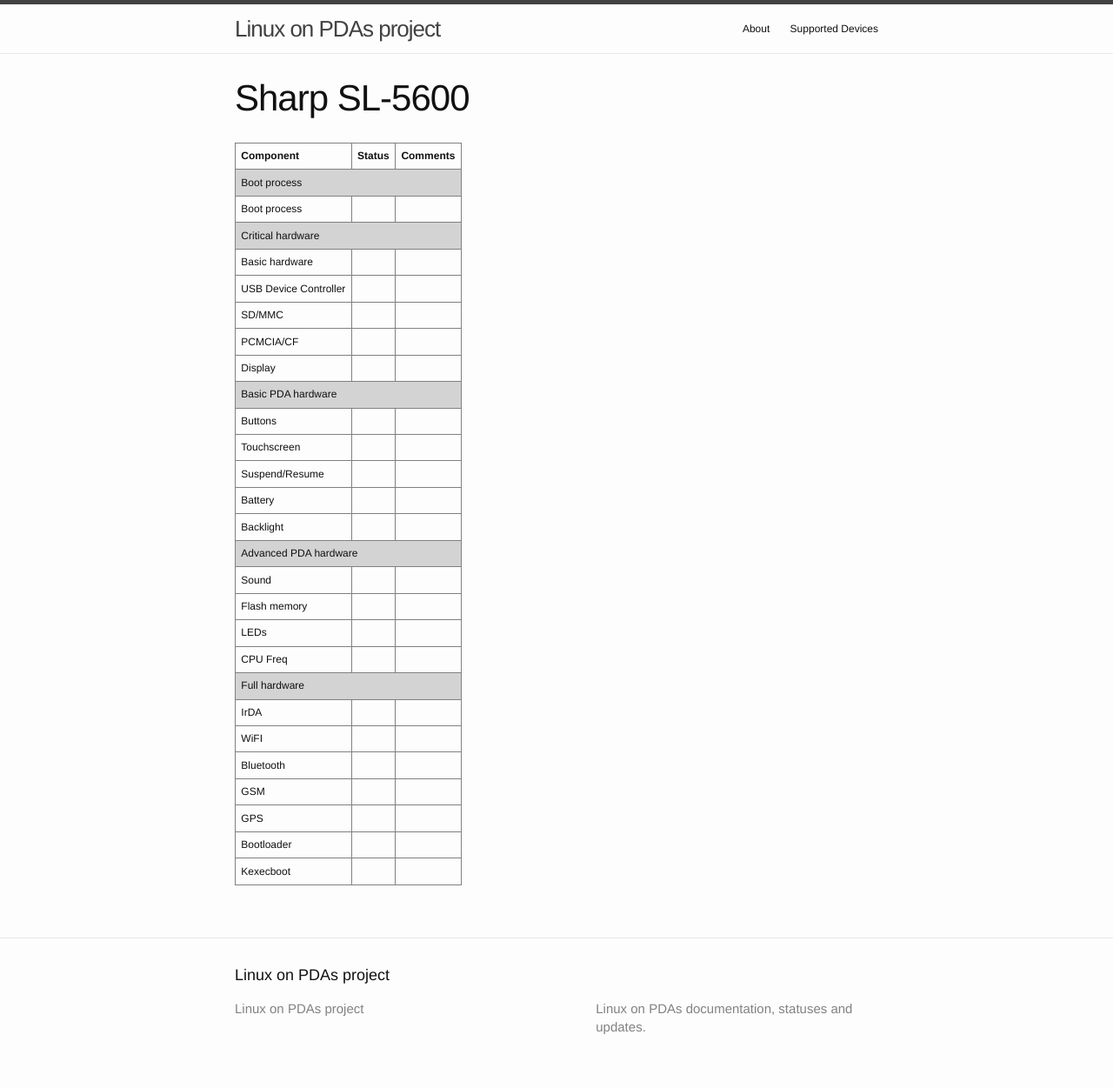
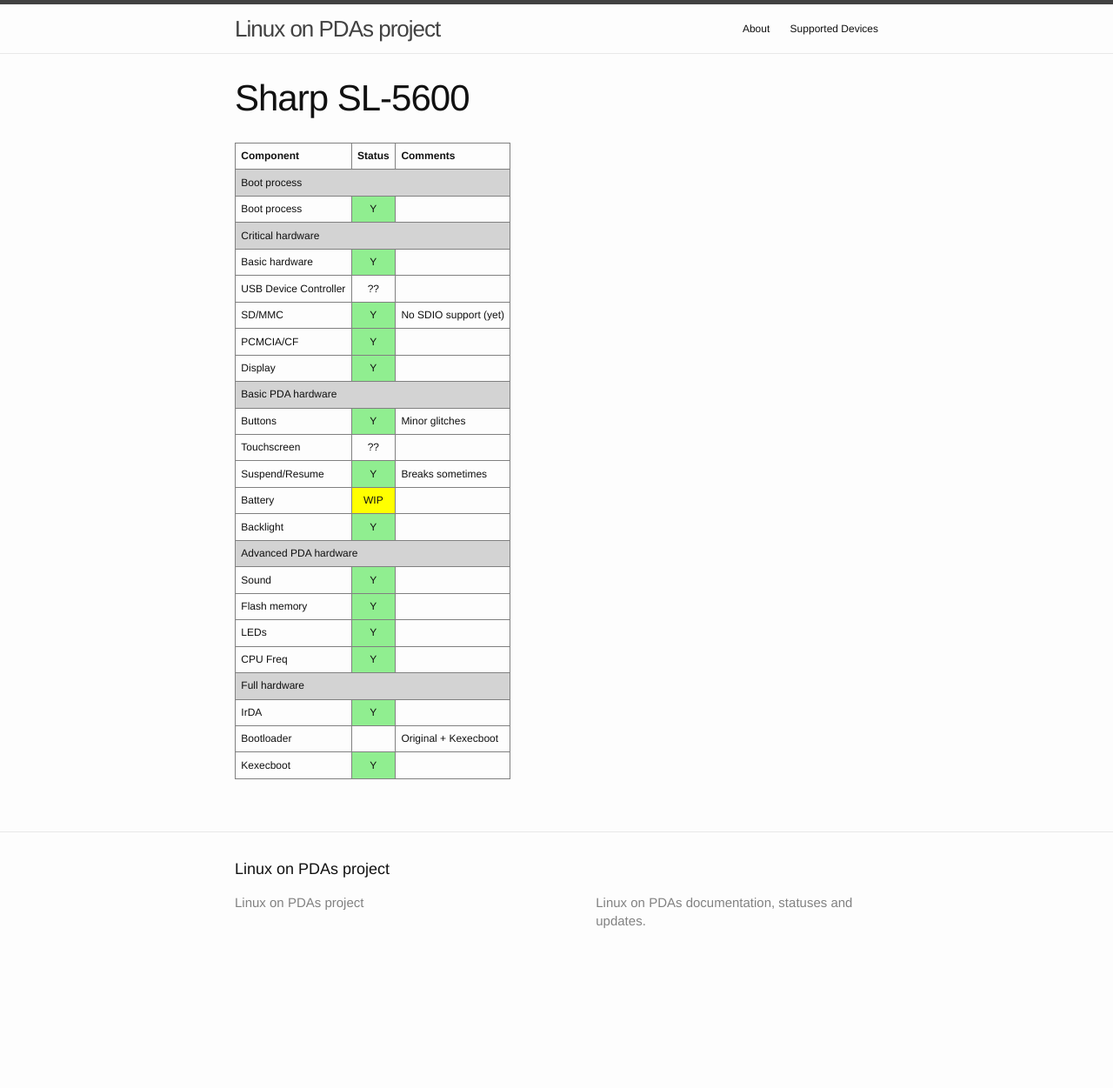
Before and after one commit to LinuxPDA/linuxpda.github.io, a Jekyll site: the page built from _devices/Sharp/Zaurus/sl5600.md, in a window 1280 px wide. Shown: the whole page at 87% size. Built offline with Jekyll 4.4.1, drawn with Linux system fonts in a browser that asks for light colours; after the commit the page ends 1129 px from its top, so only the background shows below that.

Commit message:
sl5600 status
Signed-off-by: Dmitry Eremin-Solenikov <dbaryshkov@gmail.com>

```diff
--- a/_devices/Sharp/Zaurus/sl5600.md
+++ b/_devices/Sharp/Zaurus/sl5600.md
@@ -3,4 +3,29 @@
 vendor: Sharp
 family: Zaurus
 model: SL-5600
+status-boot: Y
+status-basic: Y
+status-udc: ??
+status-mmc: Y
+status-mmc-comment: No SDIO support (yet)
+status-pcmcia: Y
+status-display: Y
+status-buttons: Y
+status-buttons-comment: Minor glitches
+status-touchscreen: ??
+status-suspend: Y
+status-suspend-comment: Breaks sometimes
+status-battery: WIP
+status-backlight: Y
+status-sound: Y
+status-flash: Y
+status-leds: Y
+status-cpufreq: Y
+status-irda: Y
+status-wifi: NA
+status-bluetooth: NA
+status-gsm: NA
+status-gps: NA
+status-bootloader-comment: Original + Kexecboot
+status-kexecboot: Y
 ---
```
